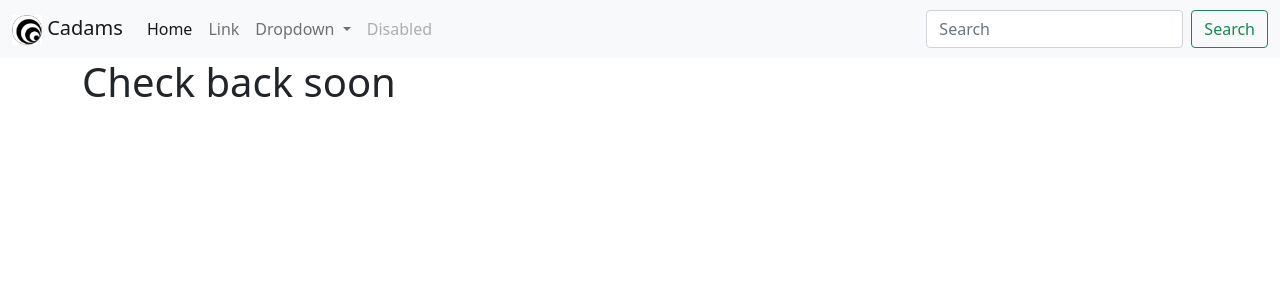
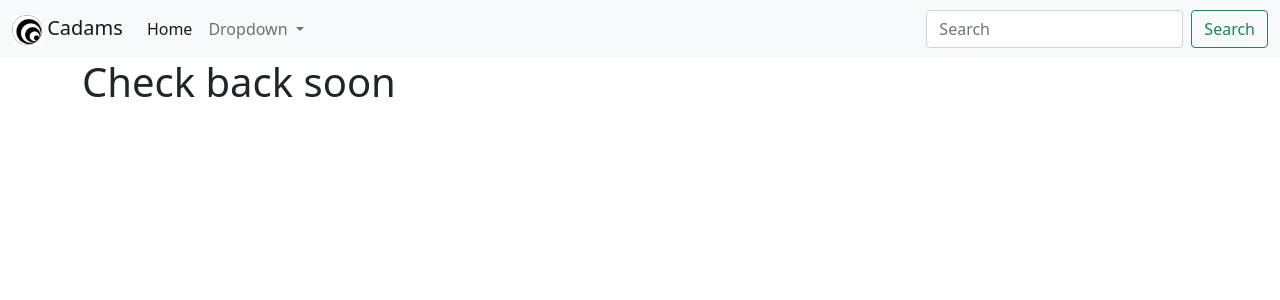
Before and after one commit to ChrisA87/cadams, a Flask app: page / in a window 1280 px wide. Shown: the top 300 px of the page. Run offline with Flask 2, Linux system fonts and the light colour scheme.

Commit message:
updated base template - navbar

```diff
--- a/app/templates/base.html
+++ b/app/templates/base.html
@@ -23,9 +23,6 @@
           <li class="nav-item">
             <a class="nav-link active" aria-current="page" href="{{ url_for('main.index') }}">Home</a>
           </li>
-          <li class="nav-item">
-            <a class="nav-link" href="#">Link</a>
-          </li>
           <li class="nav-item dropdown">
             <a class="nav-link dropdown-toggle" href="#" id="navbarDropdown" role="button" data-bs-toggle="dropdown" aria-expanded="false">
               Dropdown
@@ -36,9 +33,6 @@
               <li><hr class="dropdown-divider"></li>
               <li><a class="dropdown-item" href="#">Something else here</a></li>
             </ul>
-          </li>
-          <li class="nav-item">
-            <a class="nav-link disabled">Disabled</a>
           </li>
         </ul>
         <form class="d-flex">
```
